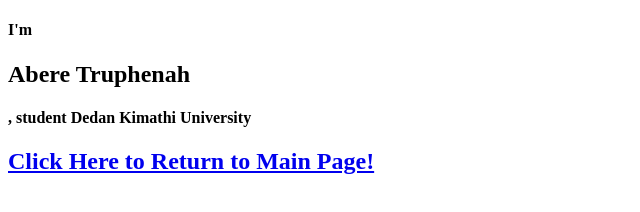
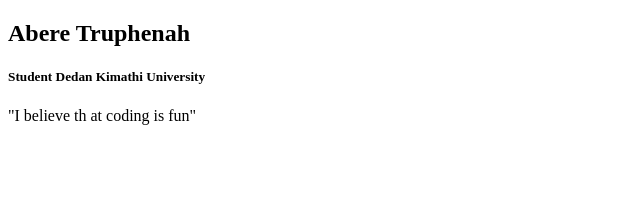
Before and after one commit to AbereTruphenah/ptest, a plain HTML site: page about.html in a window 1280 px wide. Shown: the whole page, without its empty margins (0-640 px from the left). Drawn offline with Linux system fonts and the light colour scheme.

Commit message:
about.html

```diff
--- a/about.html
+++ b/about.html
@@ -4,10 +4,13 @@
     <meta charset="UTF-8">
     <meta name="viewport" content="width=device-width, initial-scale=1.0">
     <title>Document</title>
+    <link rel="stylesheet" href="portfolio.css">
 </head>
 <body>
-    <h4>I'm </h4><h2>Abere Truphenah</h2><h4>, student Dedan Kimathi University</h4>
-    <a href="./portfolio.html"><h2>Click Here to Return to Main Page!</h2>
+    <h2>Abere Truphenah</h2>
+    <h5> Student Dedan Kimathi University</h5>
+    <p>"I believe th at coding is fun"</p>
+
 
 </body>
 </html>
```
